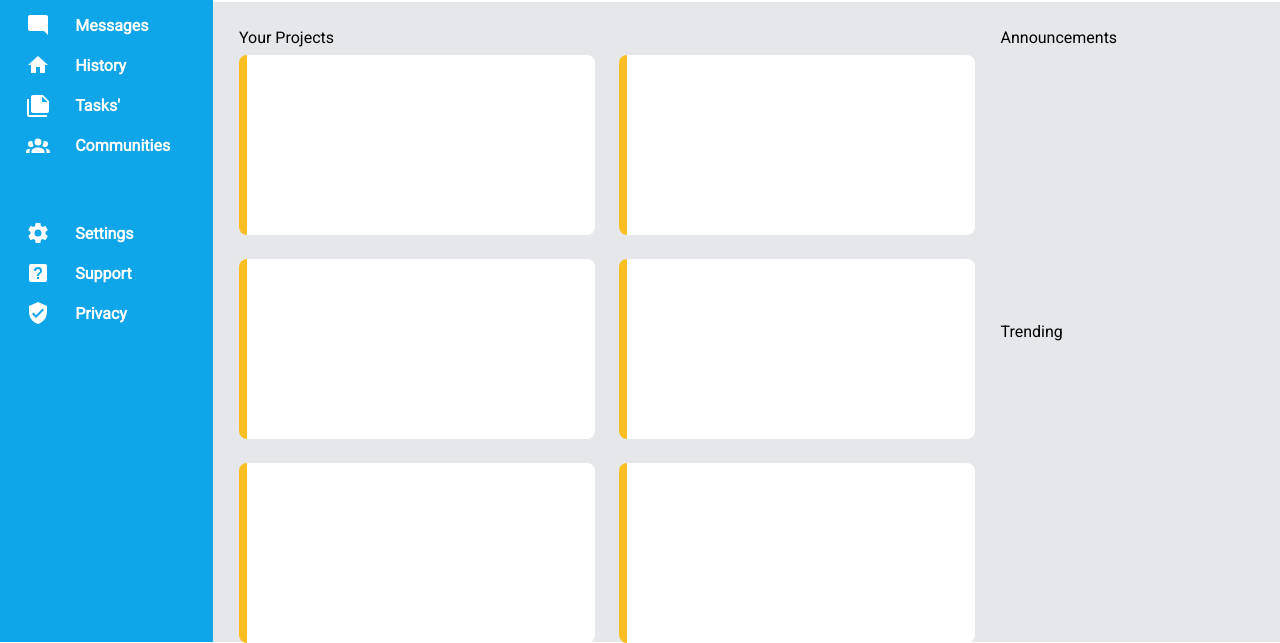
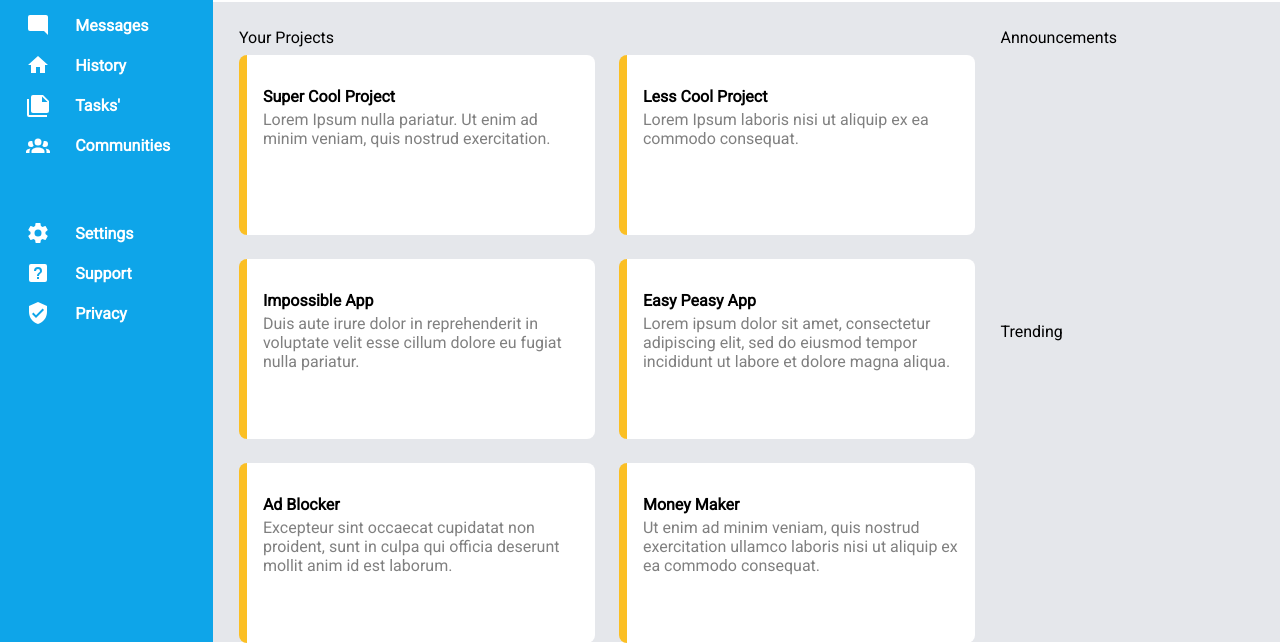
Before and after one commit to Tyree-White/admin-dashboard, a plain HTML site: page index.html in a window 1280 px wide. Shown: the part 158-801 px from the top of the page. Drawn offline with Linux system fonts and the light colour scheme.

Commit message:
Add and style card content

```diff
--- a/index.html
+++ b/index.html
@@ -85,12 +85,19 @@
       <div class="projects">
         <p>Your Projects</p>
         <div class="cards">
-          <div class="card-1"></div>
-          <div class="card-2"></div>
-          <div class="card-3"></div>
-          <div class="card-4"></div>
-          <div class="card-5"></div>
-          <div class="card-6"></div>
+          <div class="card-1"><h4>Super Cool Project</h2>
+            Lorem Ipsum nulla pariatur. Ut enim ad minim veniam, quis nostrud exercitation.</div>
+          <div class="card-2"><h4>Less Cool Project</h4>
+            Lorem Ipsum laboris nisi ut aliquip ex ea commodo consequat.</div>
+          <div class="card-3"><h4>Impossible App</h4>
+            Duis aute irure dolor in reprehenderit in voluptate velit esse cillum dolore eu fugiat nulla pariatur.</div>
+          <div class="card-4"><h4>Easy Peasy App</h4>
+            Lorem ipsum dolor sit amet, consectetur adipiscing elit, sed do eiusmod tempor incididunt ut labore et dolore magna aliqua.</div>
+          <div class="card-5"><h4>Ad Blocker</h4>
+            Excepteur sint occaecat cupidatat non proident, sunt in culpa qui officia deserunt mollit anim id est laborum.
+            </div>
+          <div class="card-6"><h4>Money Maker</h4>
+            Ut enim ad minim veniam, quis nostrud exercitation ullamco laboris nisi ut aliquip ex ea commodo consequat.</div>
         </div>
       </div>
       <div class="announcements">
--- a/style.css
+++ b/style.css
@@ -129,8 +129,15 @@ nav ul li,
     background: white;
     border-radius: 1vh;
     border-left: .5rem solid #fbbf24;
+    padding: 4vh 2vh;
+    color: gray;
 }
 
 .main p {
     margin: 0;
 }
+
+.cards div h4 {
+    margin: 0px 0px .5vh 0px;
+    color: black;
+}
```
